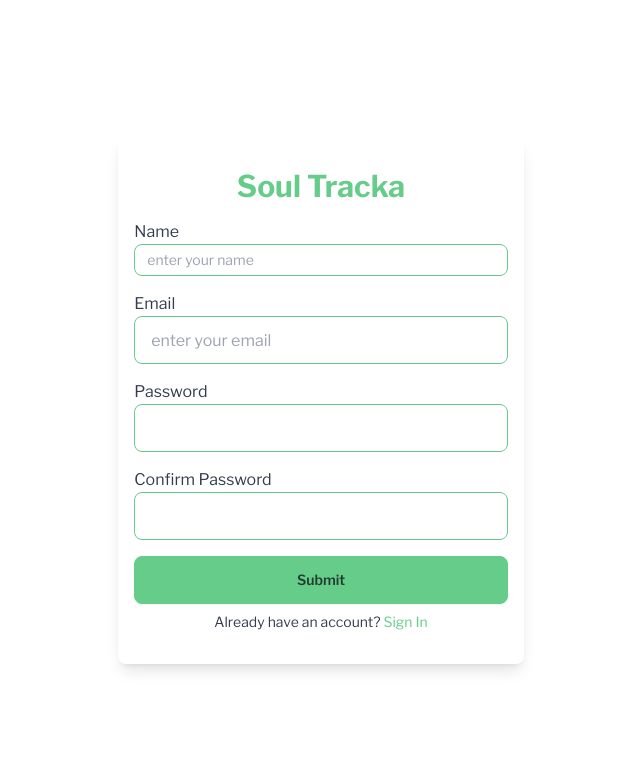
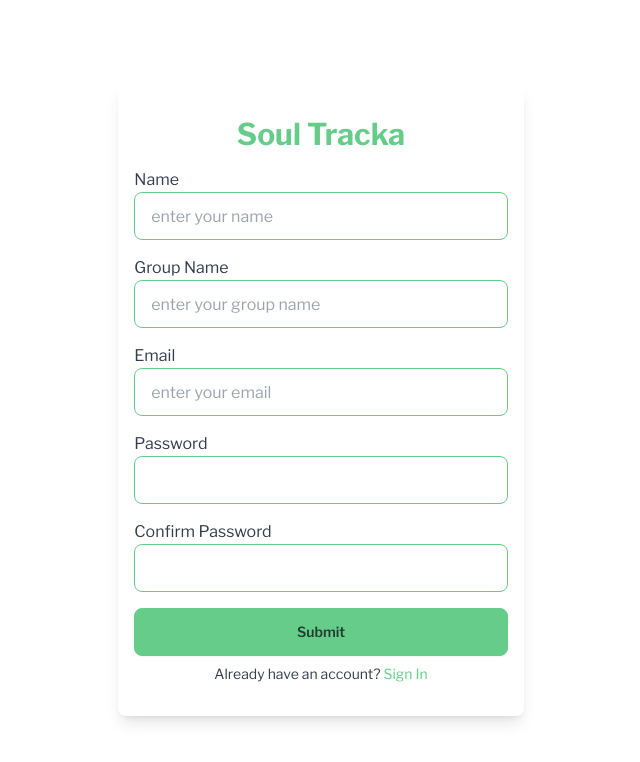
Before and after one commit to EfosaE/SoulTracka, a React (Vite) app in the folder client/: page /signup in a window 1280 px wide. Shown: the top 762 px of the page, without its empty margins (319-959 px from the left). Built offline with nearby package versions, Linux system fonts and the light colour scheme; no server answers; a web font is replaced by a local one.

Commit message:
changed the sign up form feature to include group name

```diff
--- a/client/src/pages/Signup.tsx
+++ b/client/src/pages/Signup.tsx
@@ -59,8 +59,18 @@ const Signup = () => {
             <input
               type='text'
               placeholder='enter your name'
-              className='input-primary w-full  input input-sm'
+              className='input-primary w-full  input'
               name='username'
+              required
+            />
+          </div>
+          <div>
+            <label htmlFor='groupName'>Group Name</label>
+            <input
+              type='text'
+              placeholder='enter your group name'
+              className='input-primary w-full  input'
+              name='groupName'
               required
             />
           </div>
@@ -80,6 +90,7 @@ const Signup = () => {
               type='password'
               name='password'
               className='input-primary w-full  input'
+              autoComplete='password'
               required
             />
           </div>
@@ -89,6 +100,7 @@ const Signup = () => {
               type='password'
               name='confirmPassword'
               className='input-primary w-full  input '
+              autoComplete='password'
               required
             />
           </div>
@@ -96,7 +108,12 @@ const Signup = () => {
         {error && <div style={{ color: 'red' }}>{error}</div>}
         <SubmitBtn text={'Submit'} disabled={isLoading} />
 
-        <p className='text-sm mt-2'>Already have an account? <Link to='/login' className='text-primary'>Sign In</Link></p>
+        <p className='text-sm mt-2'>
+          Already have an account?{' '}
+          <Link to='/login' className='text-primary'>
+            Sign In
+          </Link>
+        </p>
       </Form>
     </section>
   );
```
